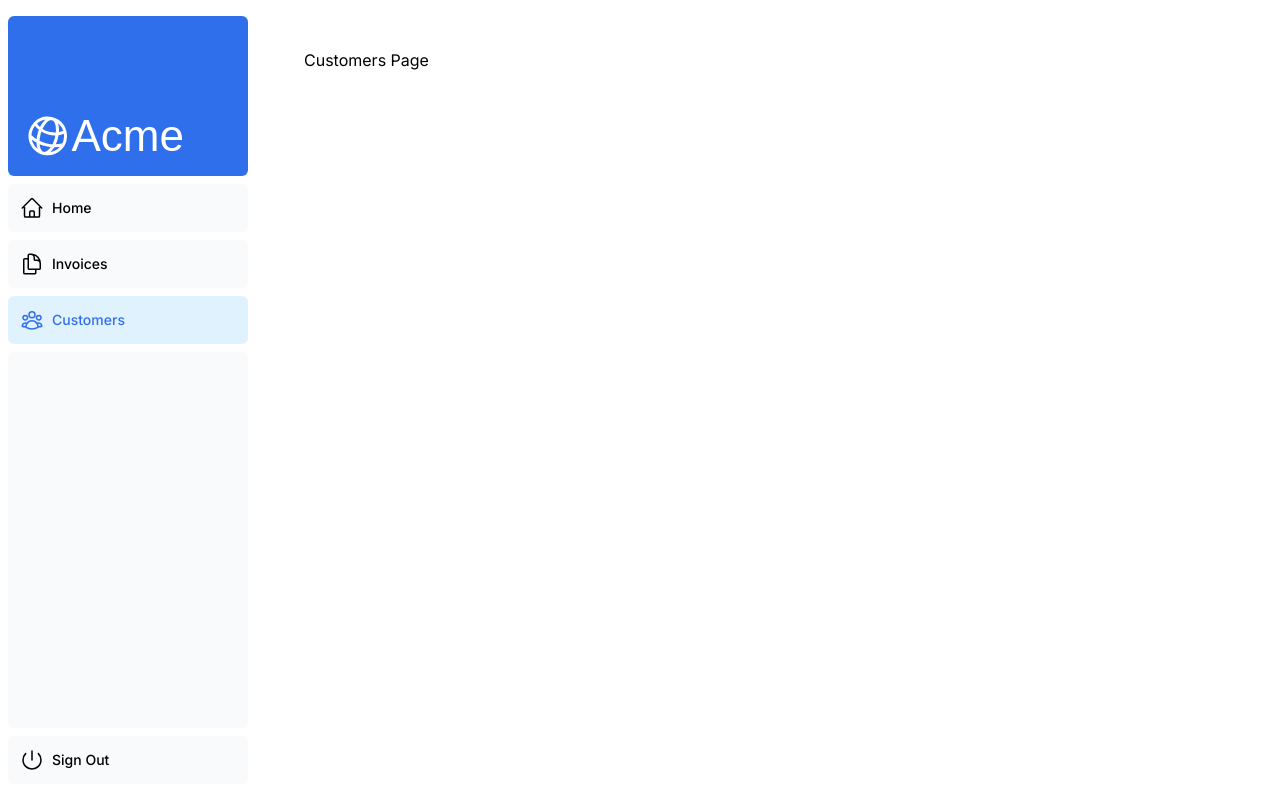
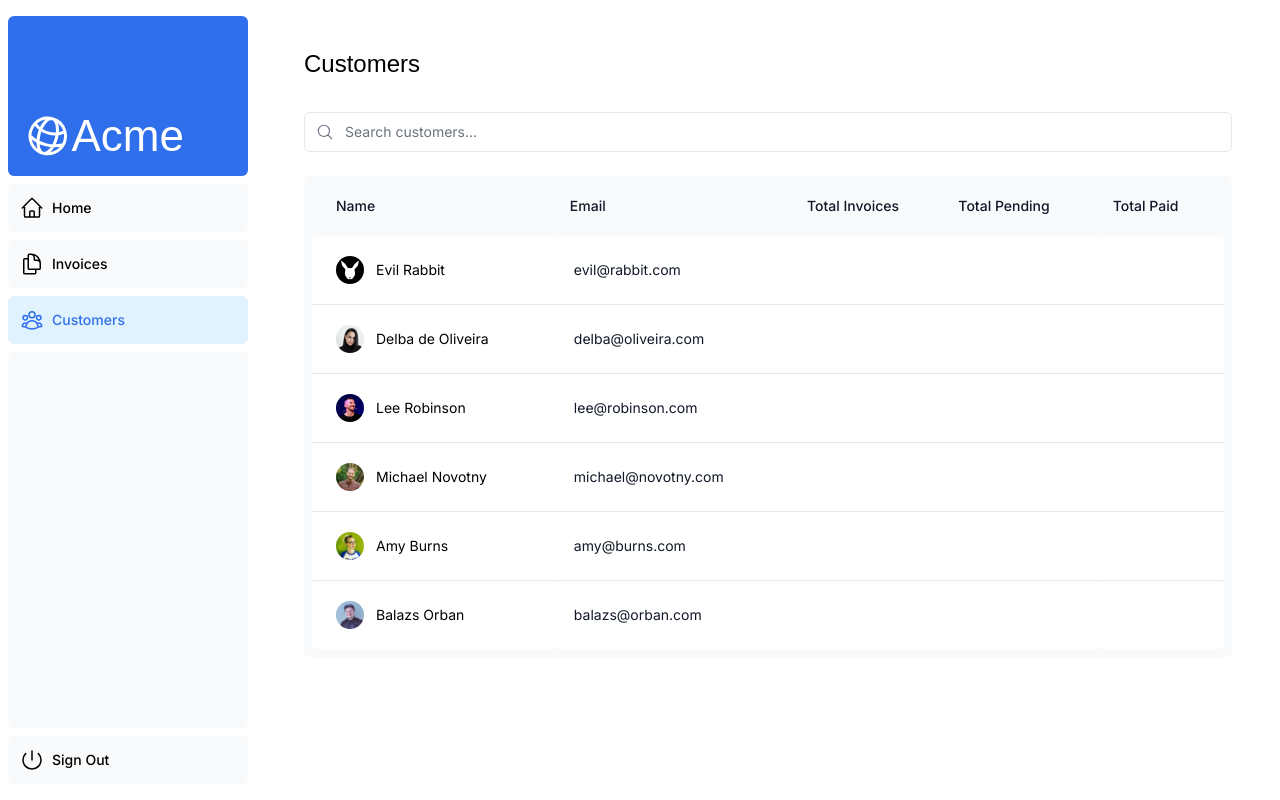
Before and after one commit to omar-vtc/nextjs-dashboard, a Next.js app: page /ui/dashboard/customers in a window 1280 px wide. Built offline with nearby package versions, Linux system fonts and the light colour scheme; a web font is replaced by a local one.

Commit message:
table filled temp

```diff
--- a/app/ui/dashboard/customers/page.tsx
+++ b/app/ui/dashboard/customers/page.tsx
@@ -1,3 +1,10 @@
+import { customers } from "@/app/lib/placeholder-data";
+import CustomersTable from "../../customers/table";
+
 export default function Page() {
-  return <p>Customers Page</p>;
+  return (
+    <>
+      <CustomersTable customers={customers} />
+    </>
+  );
 }
```
